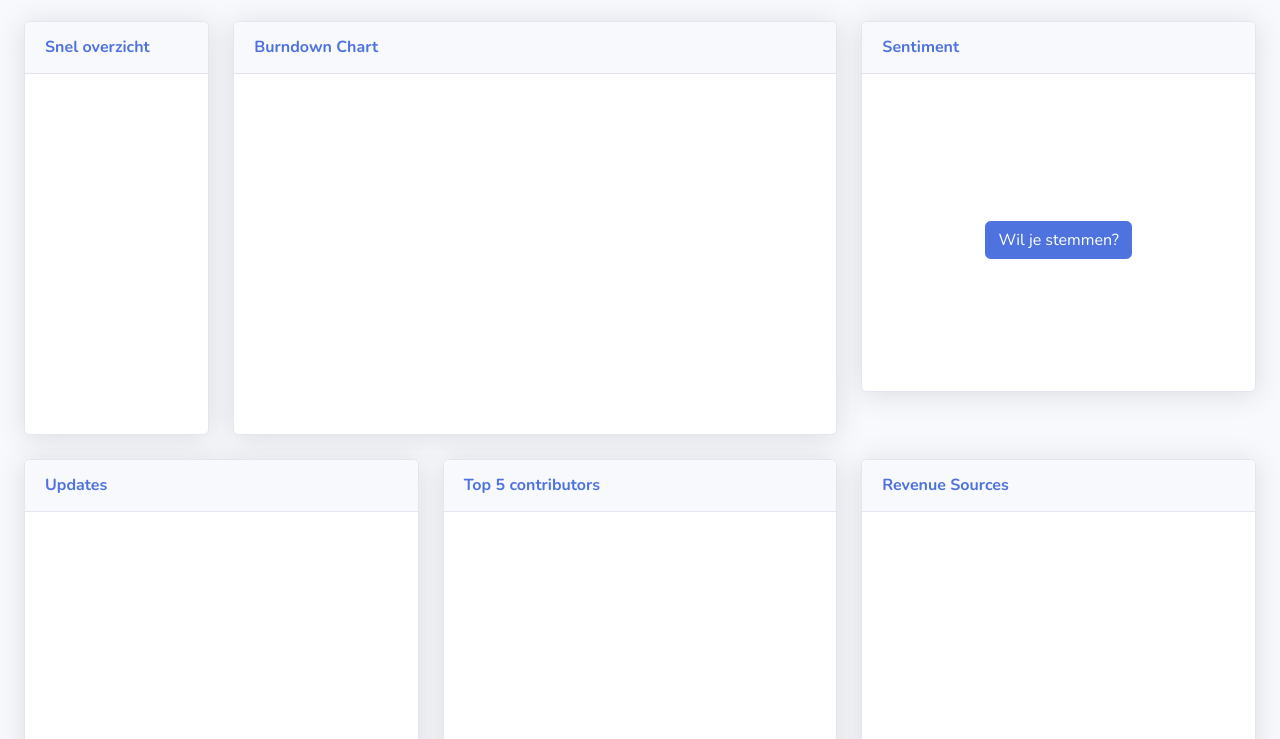
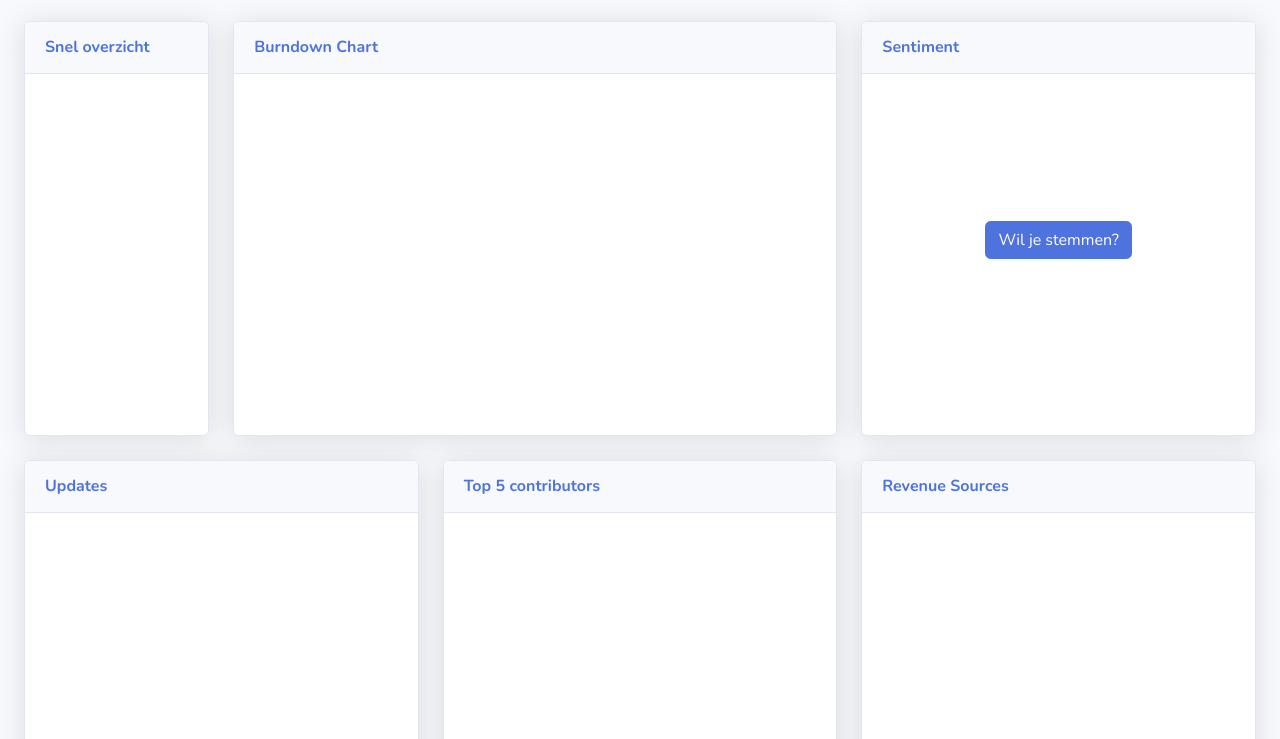
Before and after one commit to schonewillerf/dashboard, a plain HTML site: page frontend/index.html in a window 1280 px wide. Shown: the part 61-800 px from the top of the page. Drawn offline with nearby package versions, Linux system fonts and the light colour scheme; no server answers.

Commit message:
:zap: Fixed Heigt Of Card

```diff
--- a/frontend/css/main.css
+++ b/frontend/css/main.css
@@ -1,3 +1,3 @@
 .card{
-    min-height: calc(100vh/2 - 70px);
+    min-height: 415px;
 }
```
